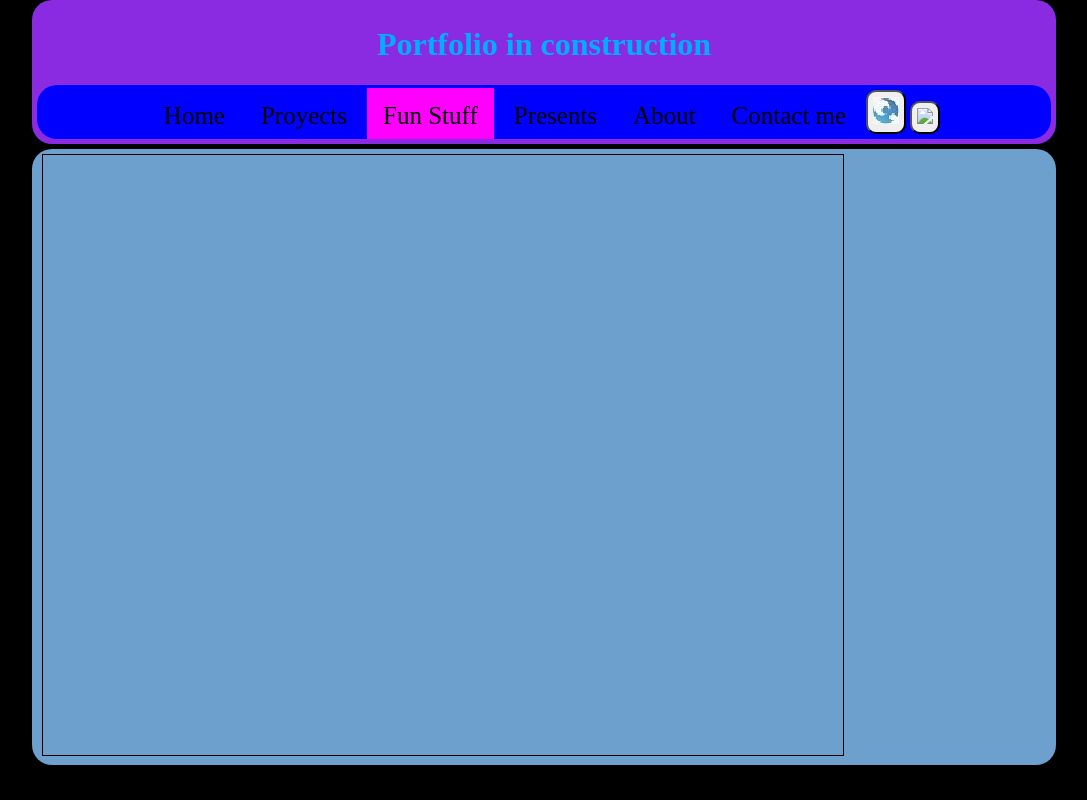
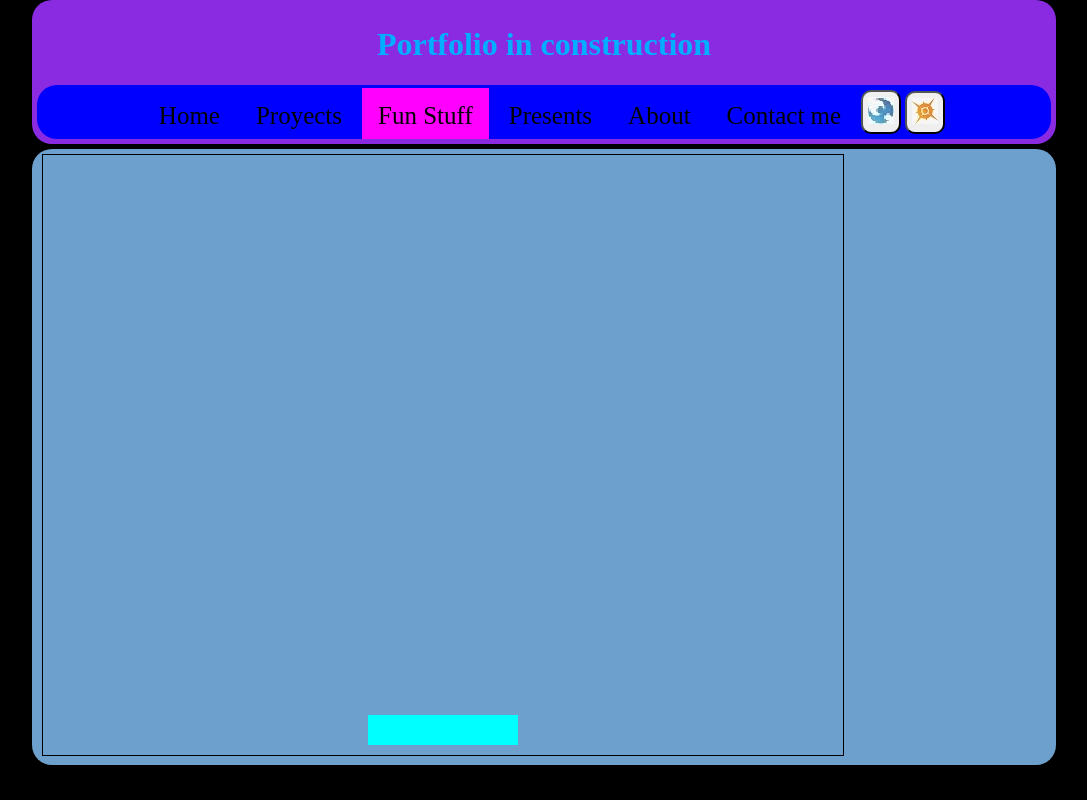
Before and after one commit to Yeiskel/Portfolio, a plain HTML site: page experiment.html in a window 1280 px wide. Shown: the whole page, without its empty margins (96-1183 px from the left). Drawn offline with Linux system fonts and the light colour scheme; the site is published under a folder, as on GitHub Pages, so addresses that start at the root find nothing.

Commit message:
Fixed file paths

```diff
--- a/experiment.html
+++ b/experiment.html
@@ -4,7 +4,7 @@
         <title>My page</title>
         <link rel="stylesheet" href="style.css">
         <script src="script.js" async></script>
-        <script type="module" src="/Game/game_script.js" async></script>
+        <script type="module" src="Game/game_script.js" async></script>
     </head>
     <body>
         <header>
@@ -18,7 +18,7 @@
                     <a href="about.html" title="Get to know me">About</a>
                     <a href="contact.html">Contact me</a>
                     <button  id="button_dark" onclick="dark_mode()"><img src= "Images/moon.png"></button >
-                    <button  id="button_light" onclick="light_mode()"><img src= "/Images/sun.png"></button >
+                    <button  id="button_light" onclick="light_mode()"><img src= "Images/sun.png"></button >
                </nav>
             </div>
         </header>
```
Also changed, not shown: index.html (+2 -2 lines).
